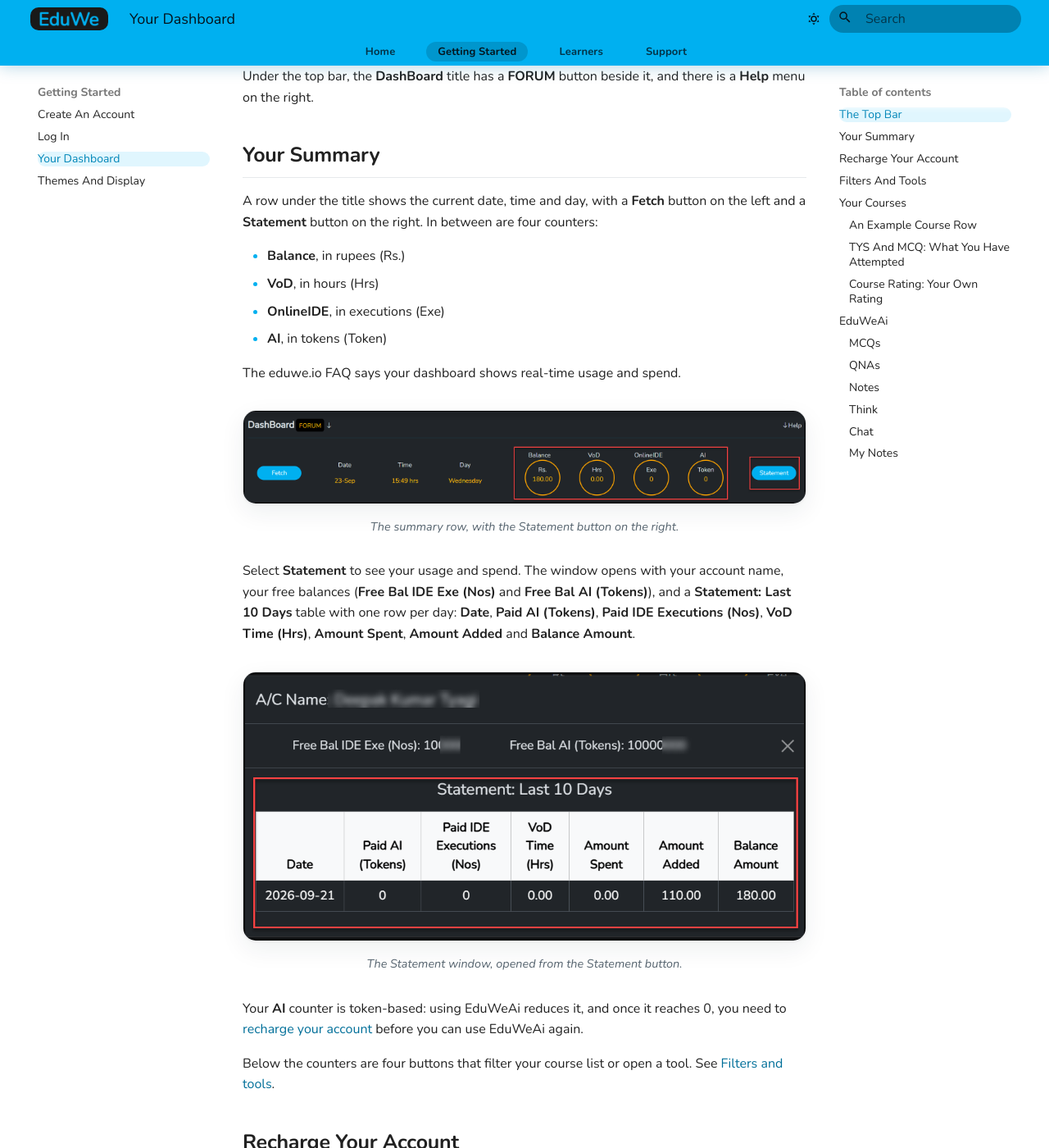
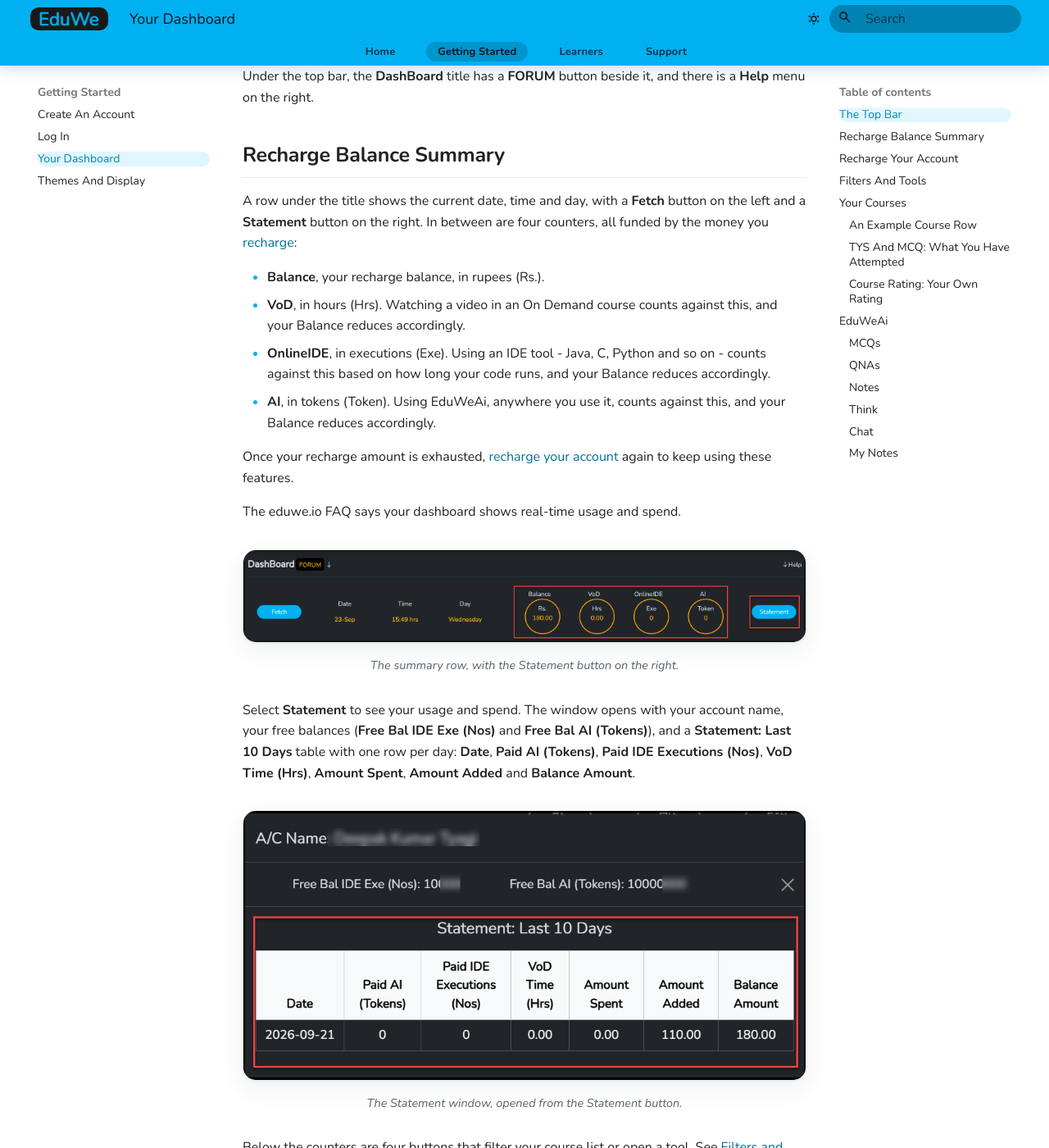
Before and after one commit to geitdeepak/EduWeIO_HelpDoc, an MkDocs documentation site: the page built from docs/getting-started/dashboard.md, in a window 1280 px wide and 1400 px high, scrolled down 1501 px. Shown: the whole window at 82% size. Built offline with MkDocs 1.6.1 and Material for MkDocs 9.7.7, drawn with Linux system fonts in a browser that asks for light colours.

Commit message:
Rename Your Summary to Recharge Balance Summary and define every counter
Explain what each of the four counters actually measures, not just its
unit: VoD counts hours watched in an On Demand course, OnlineIDE counts
IDE execution time (Java, C, Python, etc.), and AI counts EduWeAi usage
anywhere - all three draw down the recharge Balance, and need a recharge
again once exhausted. Resolves the open TODO asking for these
definitions.

Co-Authored-By: Claude Sonnet 5 <noreply@anthropic.com>

```diff
--- a/docs/getting-started/dashboard.md
+++ b/docs/getting-started/dashboard.md
@@ -32,14 +32,16 @@ Select the menu icon to open the side menu. It has your photo and name, which op
 
 Under the top bar, the **DashBoard** title has a **FORUM** button beside it, and there is a **Help** menu on the right.
 
-## Your Summary
+## Recharge Balance Summary
 
-A row under the title shows the current date, time and day, with a **Fetch** button on the left and a **Statement** button on the right. In between are four counters:
+A row under the title shows the current date, time and day, with a **Fetch** button on the left and a **Statement** button on the right. In between are four counters, all funded by the money you [recharge](#recharge-your-account):
 
-- **Balance**, in rupees (Rs.)
-- **VoD**, in hours (Hrs)
-- **OnlineIDE**, in executions (Exe)
-- **AI**, in tokens (Token)
+- **Balance**, your recharge balance, in rupees (Rs.).
+- **VoD**, in hours (Hrs). Watching a video in an On Demand course counts against this, and your Balance reduces accordingly.
+- **OnlineIDE**, in executions (Exe). Using an IDE tool - Java, C, Python and so on - counts against this based on how long your code runs, and your Balance reduces accordingly.
+- **AI**, in tokens (Token). Using EduWeAi, anywhere you use it, counts against this, and your Balance reduces accordingly.
+
+Once your recharge amount is exhausted, [recharge your account](#recharge-your-account) again to keep using these features.
 
 The eduwe.io FAQ says your dashboard shows real-time usage and spend.
 
@@ -55,11 +57,9 @@ Select **Statement** to see your usage and spend. The window opens with your acc
   <figcaption>The Statement window, opened from the Statement button.</figcaption>
 </figure>
 
-Your **AI** counter is token-based: using EduWeAi reduces it, and once it reaches 0, you need to [recharge your account](#recharge-your-account) before you can use EduWeAi again.
-
-<!-- Source: product owner (the AI counter is token-based, is reduced by EduWeAi usage, and needs a recharge once it reaches 0) and the Statement window screenshots (dashboard-09, dashboard-10). -->
+<!-- Source: product owner (VoD counts hours watched in On Demand courses, OnlineIDE counts execution time, AI counts EduWeAi usage anywhere, and all three draw down the recharge Balance until it needs recharging again) and the Statement window screenshots (dashboard-09, dashboard-10). -->
 <!-- TODO: confirm what Fetch does. -->
-<!-- TODO: confirm whether Online IDE similarly stops working at 0 executions, and whether VoD stops at 0 hours. -->
+<!-- TODO: confirm exactly how rupees convert to VoD hours, IDE executions and AI tokens (a fixed rate, or set per feature). -->
 
 Below the counters are four buttons that filter your course list or open a tool. See [Filters and tools](#filters-and-tools).
 
@@ -172,7 +172,6 @@ The **TYS** and **MCQ** circles show the percentage of each that you have attemp
 <!-- TODO: confirm whether TYS is the Test Yourself questions and whether the circle counts questions or sections attempted. -->
 
 <!-- Source: eduwe.io learner dashboard screenshot (dashboard-01-learner-dashboard.png) and FAQ "How does pricing work?". -->
-<!-- TODO: define the Balance, VoD and OnlineIDE counters (whether VoD is video on demand, what Exe means) the way the AI counter is now defined above. The Balance, VoD, OnlineIDE and AI counters may be what a recharge pays for; confirm with the product manager. -->
 <!-- TODO: explain the FORUM button and the Help menu. There is already a Help menu here, so decide how it should work alongside the new ? help button. -->
 <!-- TODO: confirm that the icon at the far right of the top bar logs you out (it matches the LogOut icon in the side menu). -->
 <!-- TODO: the Fully Paid example spans exactly one year (01-Sep-26 to 01-Sep-27), which matches the one-year rule. The On Demand example also spans one year; confirm the On Demand access period. -->
```
